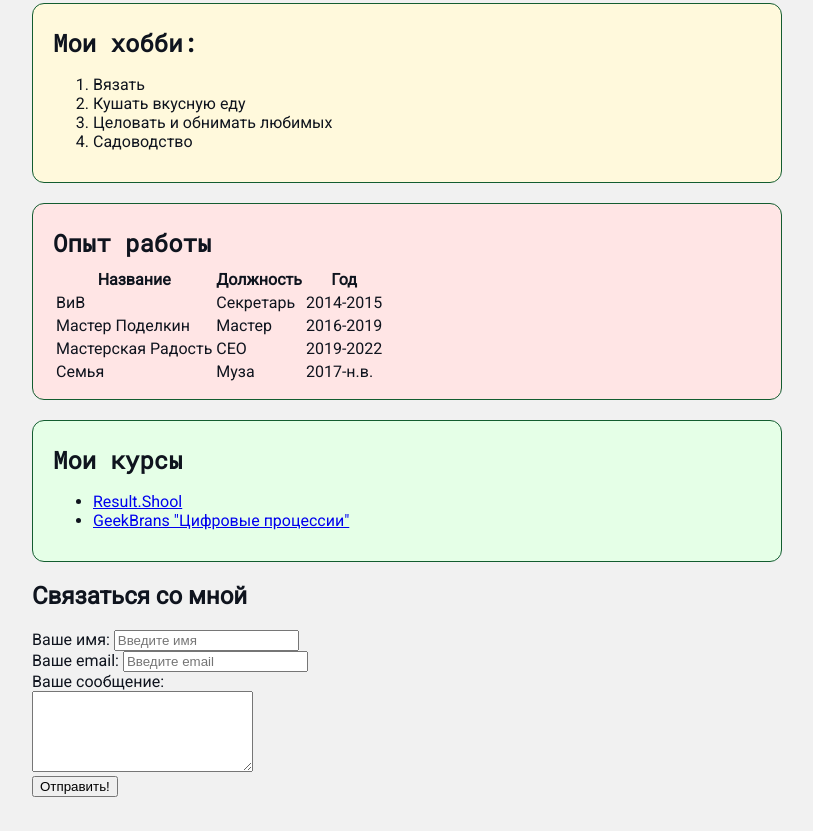
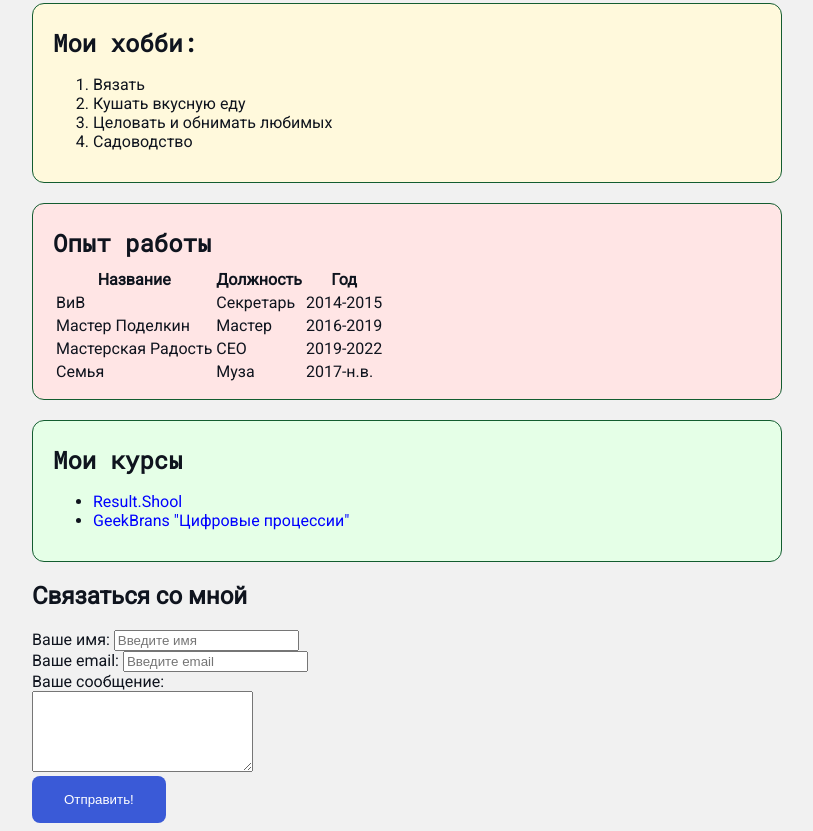
Before and after one commit to OlesyaGuyman/resume, a plain HTML site: page index.html in a window 1280 px wide. Shown: the part 444-1275 px from the top of the page, without its empty margins (233-1046 px from the left). Before the commit the page ends 1249 px from the top, so only its background shows below. Drawn offline with Linux system fonts and the light colour scheme.

Commit message:
Button & Links

```diff
--- a/001_index.css
+++ b/001_index.css
@@ -7,6 +7,24 @@ body {
     color: #0f141e;
     background: #f1f1f1;
 }
+
+a {
+    color: blue;
+    text-decoration: none;
+}
+
+a:hover {
+    text-decoration: underline;
+}
+
+a:visited {
+    color: gray;
+}
+
+a:active {
+    color: blue;
+}
+
 
 .container {
     max-width: 750px;
@@ -73,3 +91,16 @@ body {
 .bg-green {
     background: #e5ffe7;
 }
+
+.btn {
+    color: #fff;
+    background:  #3a5ad7;
+    padding: 16px 32px;
+    border-radius: 8px;
+    border: none;
+    cursor: pointer;
+}
+
+.btn:hover {
+    background:  #122a88;
+}
--- a/index.html
+++ b/index.html
@@ -103,7 +103,7 @@
             <textarea id="message" cols="25" rows="5"></textarea placeholder="Введите сообщение...">
            </div>
 
-           <button type="submit">Отправить!</button>
+           <button type="submit" class="btn">Отправить!</button>
 
     </form>
     </div>
```
